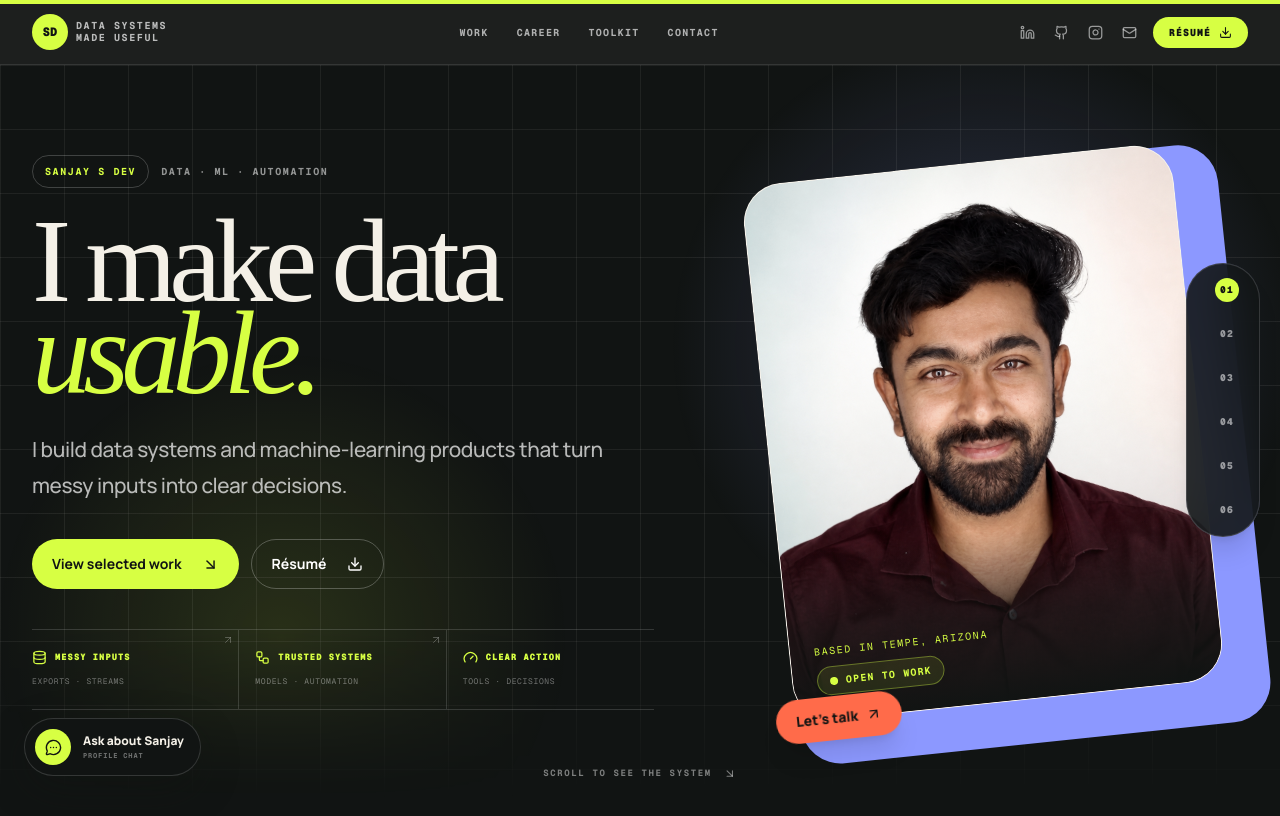
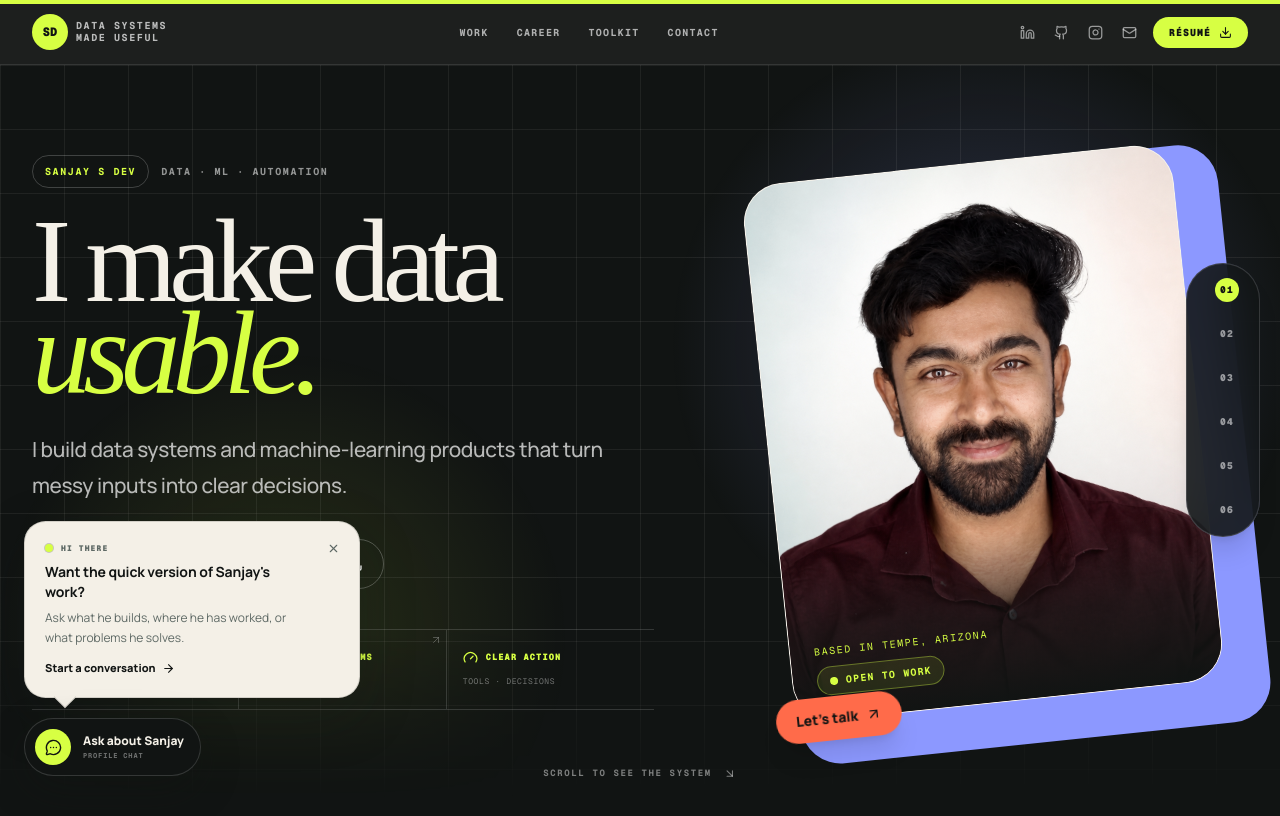
Before and after one commit to Sanjaysoralamavu/Portfolio, a Next.js app: page / in a window 1280 px wide. Shown: the top 816 px of the page. Built offline with nearby package versions, Linux system fonts and the light colour scheme.

Commit message:
feat: add proactive chat welcome

```diff
--- a/components/ui/ResumeChat.tsx
+++ b/components/ui/ResumeChat.tsx
@@ -9,6 +9,7 @@ import {
 } from "react";
 import { AnimatePresence, motion } from "framer-motion";
 import {
+  ArrowRight,
   ArrowUp,
   ExternalLink,
   MessageCircleMore,
@@ -22,6 +23,7 @@ import {
 } from "@/lib/resume-knowledge";
 
 const BASE_PATH = process.env.NEXT_PUBLIC_BASE_PATH ?? "";
+const TEASER_SEEN_KEY = "sanjay-profile-chat-teaser-seen";
 
 type ChatMessage = {
   id: number;
@@ -39,6 +41,7 @@ const welcomeMessage: ChatMessage = {
 
 export default function ResumeChat() {
   const [open, setOpen] = useState(false);
+  const [showTeaser, setShowTeaser] = useState(false);
   const [draft, setDraft] = useState("");
   const [messages, setMessages] = useState<ChatMessage[]>([welcomeMessage]);
   const [thinking, setThinking] = useState(false);
@@ -47,6 +50,34 @@ export default function ResumeChat() {
   const triggerRef = useRef<HTMLButtonElement>(null);
   const scrollRef = useRef<HTMLDivElement>(null);
   const responseTimer = useRef<number | null>(null);
+
+  useEffect(() => {
+    let alreadySeen = false;
+    try {
+      alreadySeen = window.sessionStorage.getItem(TEASER_SEEN_KEY) === "true";
+    } catch {
+      // The teaser still works when storage is unavailable.
+    }
+    if (alreadySeen) return;
+
+    const teaserTimer = window.setTimeout(() => {
+      try {
+        if (window.sessionStorage.getItem(TEASER_SEEN_KEY) === "true") return;
+        window.sessionStorage.setItem(TEASER_SEEN_KEY, "true");
+      } catch {
+        // Keep the interaction usable without storage.
+      }
+      setShowTeaser(true);
+    }, 1800);
+
+    return () => window.clearTimeout(teaserTimer);
+  }, []);
+
+  useEffect(() => {
+    if (!showTeaser) return;
+    const dismissTimer = window.setTimeout(() => setShowTeaser(false), 11000);
+    return () => window.clearTimeout(dismissTimer);
+  }, [showTeaser]);
 
   useEffect(() => {
     if (!open) return;
@@ -83,6 +114,20 @@ export default function ResumeChat() {
   function closeChat() {
     setOpen(false);
     window.setTimeout(() => triggerRef.current?.focus(), 0);
+  }
+
+  function rememberTeaserInteraction() {
+    try {
+      window.sessionStorage.setItem(TEASER_SEEN_KEY, "true");
+    } catch {
+      // Storage is an enhancement, not a requirement.
+    }
+    setShowTeaser(false);
+  }
+
+  function openChat() {
+    rememberTeaserInteraction();
+    setOpen(true);
   }
 
   function ask(question: string) {
@@ -296,11 +341,61 @@ export default function ResumeChat() {
       </AnimatePresence>
 
       <AnimatePresence>
+        {!open && showTeaser && (
+          <motion.aside
+            aria-label="Chat welcome message"
+            initial={{ opacity: 0, y: 14, scale: 0.96 }}
+            animate={{ opacity: 1, y: 0, scale: 1 }}
+            exit={{ opacity: 0, y: 8, scale: 0.98 }}
+            transition={{ duration: 0.24, ease: [0.2, 0.8, 0.2, 1] }}
+            className="fixed bottom-[5.9rem] left-4 z-[60] w-[min(21rem,calc(100vw-2rem))] rounded-[1.35rem] border border-[#111413]/15 bg-[#f4f0e7] p-2 text-[#111413] shadow-[0_18px_55px_rgba(17,20,19,0.24)] sm:bottom-[6.4rem] sm:left-6"
+          >
+            <span
+              className="absolute -bottom-2 left-8 h-4 w-4 rotate-45 border-b border-r border-[#111413]/15 bg-[#f4f0e7]"
+              aria-hidden="true"
+            />
+            <button
+              type="button"
+              onClick={rememberTeaserInteraction}
+              aria-label="Dismiss welcome message"
+              className="absolute right-3 top-3 z-10 grid h-7 w-7 place-items-center rounded-full text-[#5e6965] transition hover:bg-[#111413]/8 hover:text-[#111413] focus-visible:outline-2 focus-visible:outline-offset-2 focus-visible:outline-[#6a75ef]"
+            >
+              <X size={13} aria-hidden="true" />
+            </button>
+            <button
+              type="button"
+              onClick={openChat}
+              className="group w-full rounded-[1rem] p-3 pr-10 text-left focus-visible:outline-2 focus-visible:outline-offset-2 focus-visible:outline-[#6a75ef]"
+            >
+              <span className="flex items-center gap-2 font-mono text-[8px] font-black uppercase tracking-[0.14em] text-[#5e6965]">
+                <span className="h-2 w-2 rounded-full bg-[#d7ff43] ring-1 ring-[#111413]/20" />
+                Hi there
+              </span>
+              <span className="mt-2 block text-sm font-bold leading-5 tracking-[-0.01em]">
+                Want the quick version of Sanjay&apos;s work?
+              </span>
+              <span className="mt-1.5 block text-xs leading-5 text-[#5e6965]">
+                Ask what he builds, where he has worked, or what problems he solves.
+              </span>
+              <span className="mt-3 flex items-center gap-1.5 text-[11px] font-black text-[#111413]">
+                Start a conversation
+                <ArrowRight
+                  size={13}
+                  className="transition-transform group-hover:translate-x-1"
+                  aria-hidden="true"
+                />
+              </span>
+            </button>
+          </motion.aside>
+        )}
+      </AnimatePresence>
+
+      <AnimatePresence>
         {!open && (
           <motion.button
             ref={triggerRef}
             type="button"
-            onClick={() => setOpen(true)}
+            onClick={openChat}
             aria-expanded={open}
             aria-controls="resume-chat"
             initial={{ opacity: 0, y: 14 }}
```
